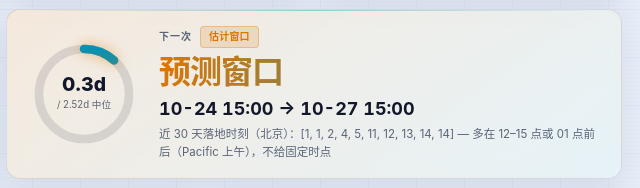
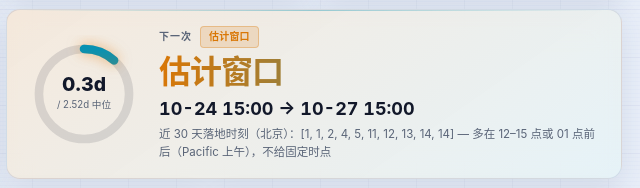
Before and after one commit to gradient30/tibo-reset, a plain HTML site: page index.html in a window 1280 px wide. Shown: the part 279-467 px from the top of the page, 640-1280 px from the left. Drawn offline with Linux system fonts and the light colour scheme.

Commit message:
Day18 #58: hero estimate label, regenerate overview preview

```diff
--- a/index.html
+++ b/index.html
@@ -1671,7 +1671,7 @@ $('#heroNext').innerHTML=`<div class="hero-pair">
 ${ringSVG(isOff?winPct:pct,isOff?remainLabel:el.toFixed(1)+'d',isOff?'距窗口截止':'/ '+S.median+'d 中位','warn',118)}
 <div class="meta">
   <div style="display:flex;gap:8px;align-items:center;flex-wrap:wrap"><div class="k">下一次</div><span class="tag warn">${isOff?'预测 · 官方窗口':'估计窗口'}</span></div>
-  <div class="big grad-warn">${isOff&&Pend?Pend.label:'预测窗口'}</div>
+  <div class="big grad-warn">${isOff&&Pend?Pend.label:'估计窗口'}</div>
   <div class="v" style="font-size:18px">${isOff?`官方窗口 ${F.window_end_bj} 前`:`${F.window_start_bj.slice(5)} → ${F.window_end_bj.slice(5)}`}</div>
   <div class="q" style="margin-top:4px">${isOff&&Pend?`${lk(Pend.teaser.url,'预告帖')} · ${lk(Pend.reply.url,'时点回复')} · 未计入第 ${D.events.length+1} 次`:F.hour_note||''}</div>
   ${isOff?`<div class="cdown" style="color:var(--warn)">⏳ ${remainLabel} · 信心 ${F.confidence}</div>`:''}
```
Also changed, not shown: tpl.html (+1 -1 lines), previews/preview-overview.png.
